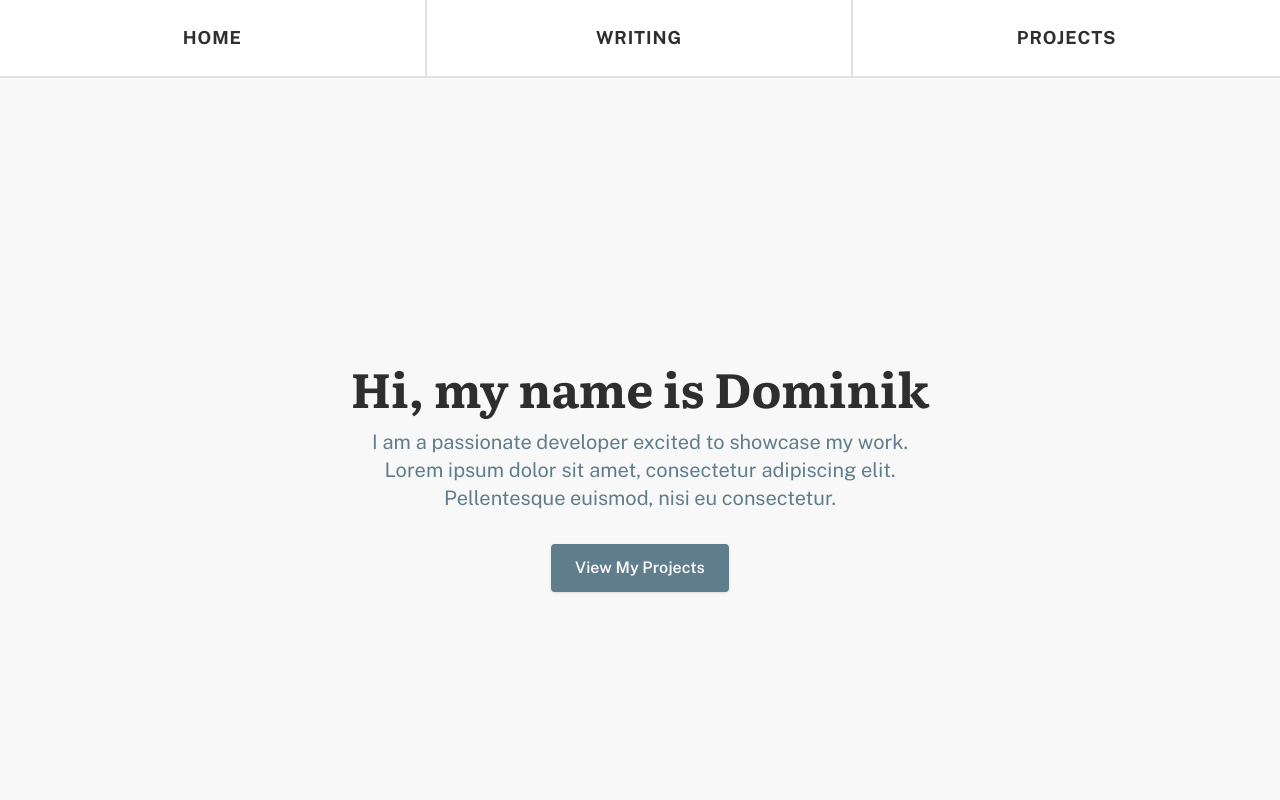
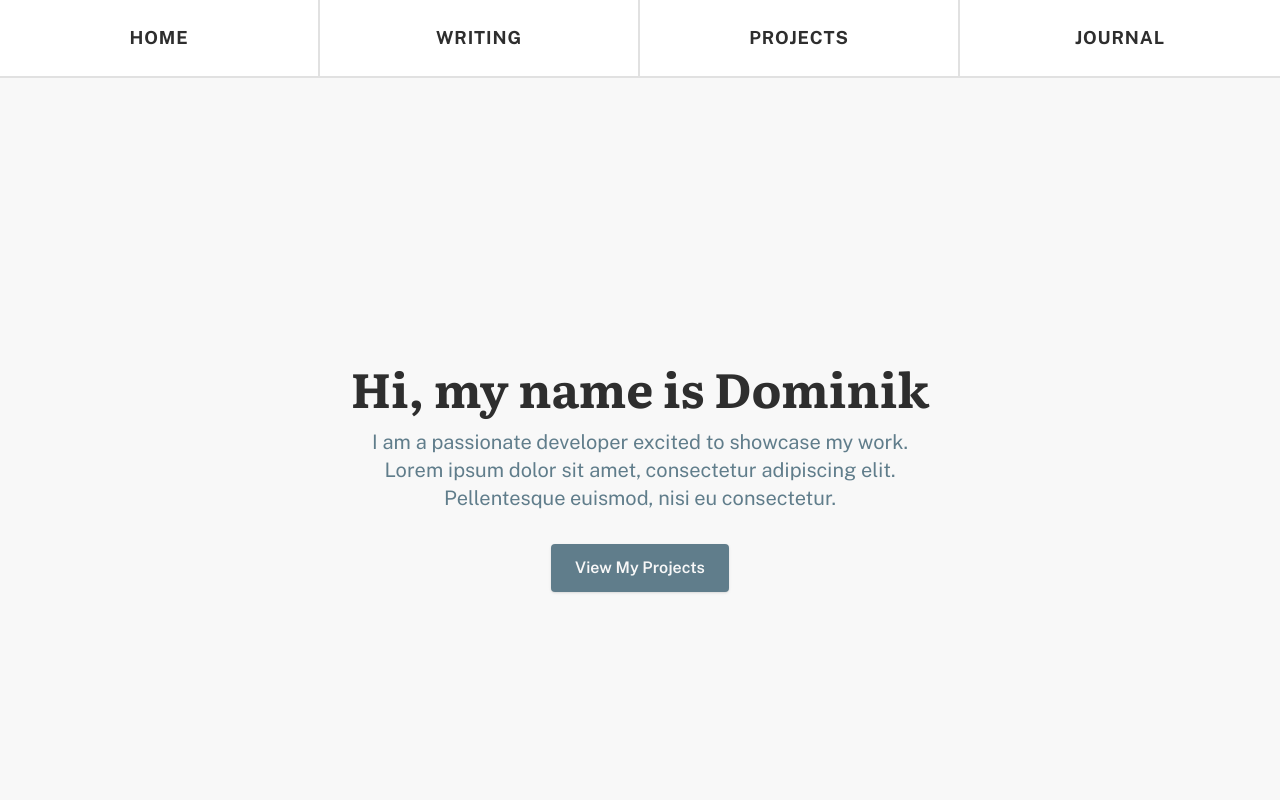
Before and after one commit to DomGme/portfolio-example, a Next.js app: page / in a window 1280 px wide. Shown: the top 800 px of the page. Built offline with nearby package versions, Linux system fonts and the light colour scheme.

Commit message:
added journal menu item in navigation

```diff
--- a/components/header.tsx
+++ b/components/header.tsx
@@ -9,6 +9,7 @@ const navLinks = [
   { href: "/", label: "Home" },
   { href: "/writing", label: "Writing" },
   { href: "/projects", label: "Projects" },
+  { href: "/journal", label: "Journal" },
 ];
 
 export const Header = () => {
@@ -16,8 +17,8 @@ export const Header = () => {
 
   return (
     <header className="w-full border-b-2 border-[#E1E1E1] bg-white z-50 relative">
-      {/* Desktop nav grid */}
-      <nav className="hidden md:grid w-full grid-cols-3">
+      {/* Desktop nav grid: now 4 columns for 4 items */}
+      <nav className="hidden md:grid w-full grid-cols-4">
         {navLinks.map((link, idx) => (
           <Link
             key={link.href}
```
